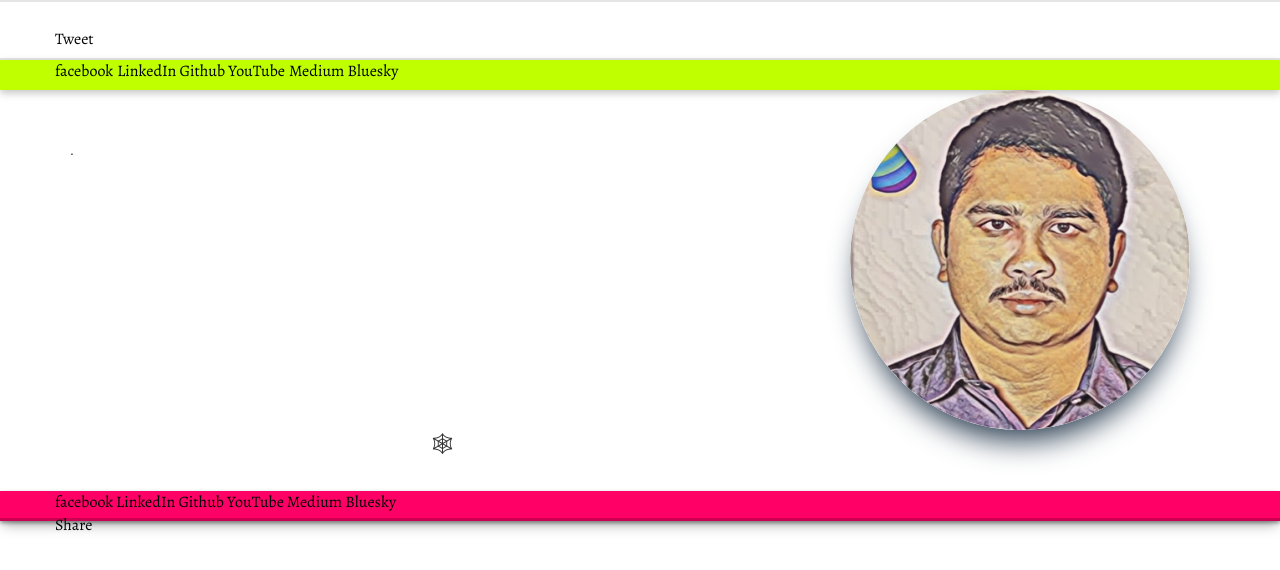
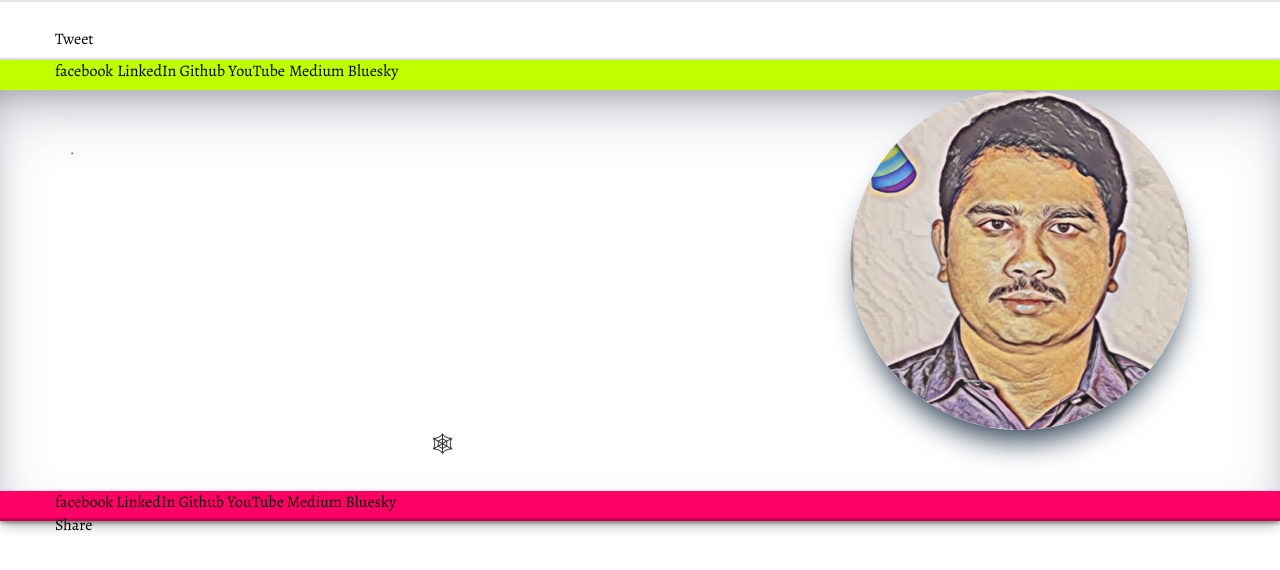
Before and after one commit to danieldhinakar/ApplicationFramework, a PHP site: page /about/index.html in a window 1280 px wide. Shown: the top 570 px of the page. Run offline with PHP 8.4, Linux system fonts and the light colour scheme; some libraries are stand-ins or nearby versions.

Commit message:
Update main.css

```diff
--- a/about/css/main.css
+++ b/about/css/main.css
@@ -145,7 +145,7 @@
 
 }
 
-#slider {
+#intro {
   background-color:#FFFFFF;
   width:100%;
   height:100%;
```
